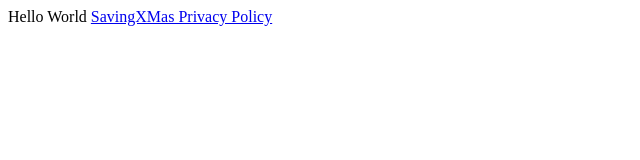
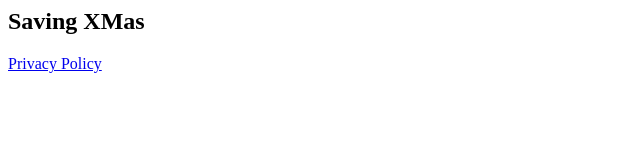
Before and after one commit to Hunterlemming/Hunterlemming.github.io, a plain HTML site: page docs/index.html in a window 1280 px wide. Shown: the whole page, without its empty margins (0-640 px from the left). Drawn offline with Linux system fonts and the light colour scheme.

Commit message:
updating main page

```diff
--- a/docs/index.html
+++ b/docs/index.html
@@ -1,2 +1,2 @@
-Hello World
-<a href="static/policies/SavingXMas.policy.html">SavingXMas Privacy Policy</a>
+<h2>Saving XMas</h2>
+<a href="static/policies/SavingXMas.policy.html">Privacy Policy</a>
```
